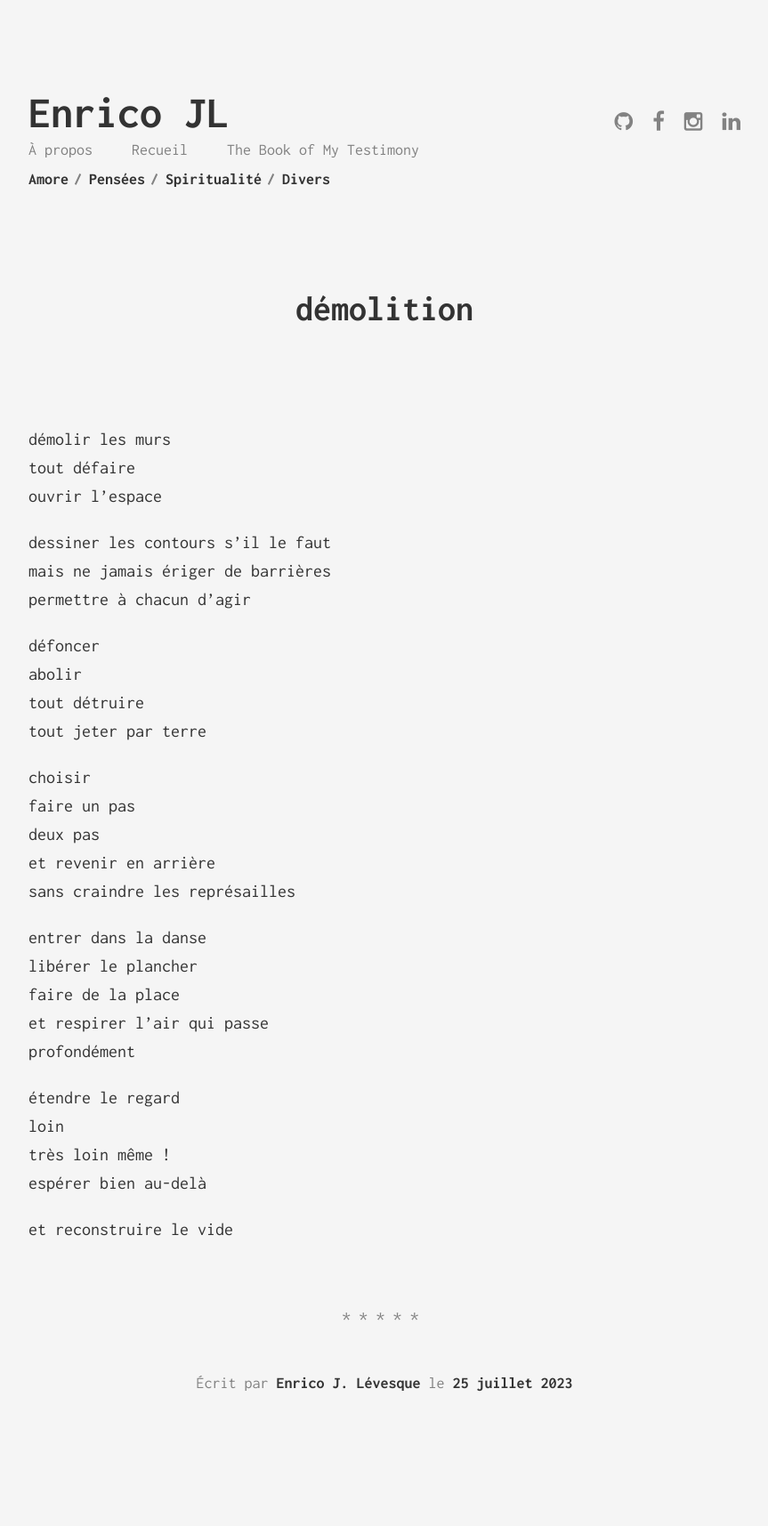
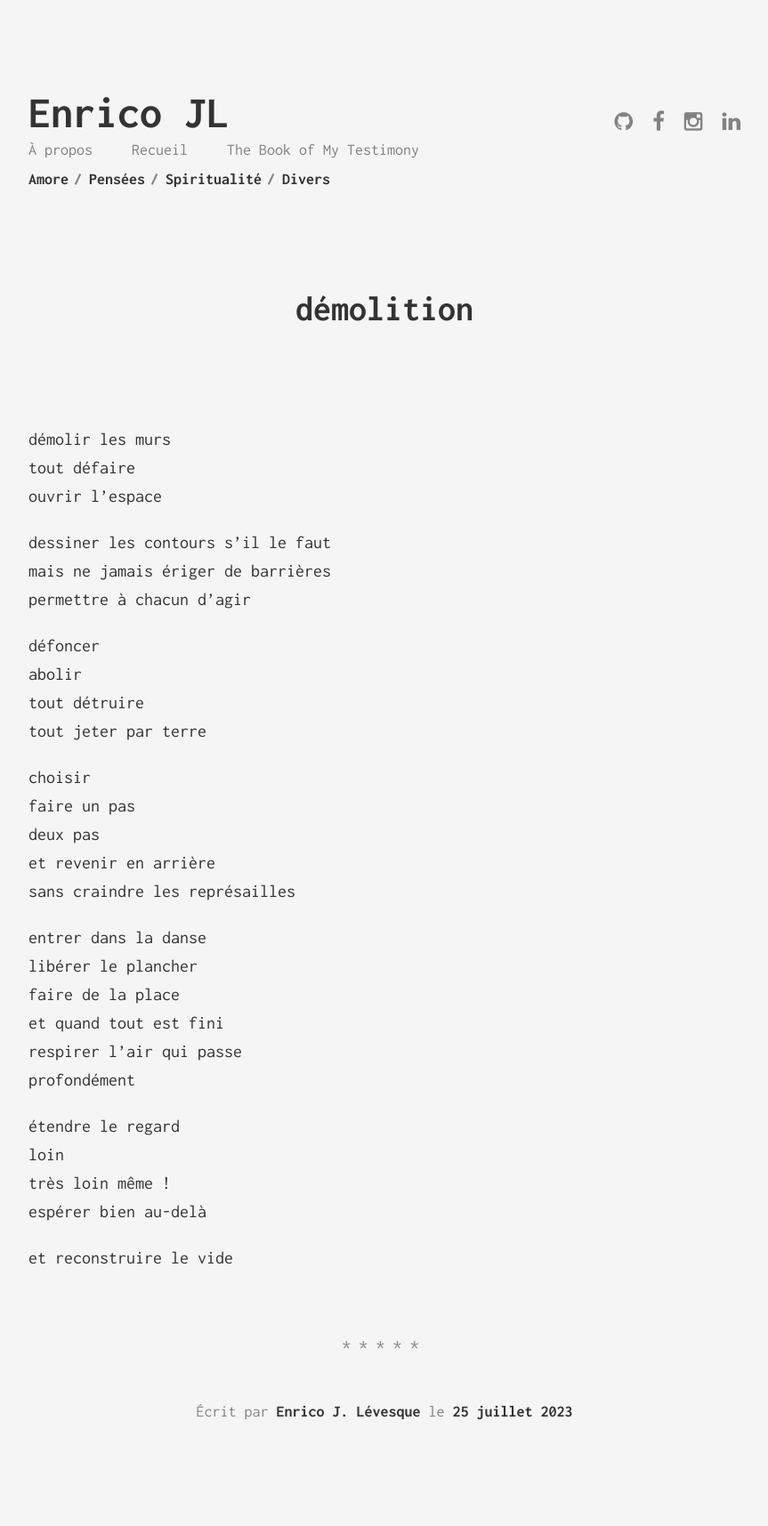
Before and after one commit to enricoJL/enricojl.github.io, a Jekyll site: the page built from _posts/2023-07-14-demolition.md, in a window 1280 px wide. Shown: the whole page at 89% size, without its empty margins (208-1071 px from the left). Built offline with Jekyll 4.4.1, drawn with Linux system fonts in a browser that asks for light colours; before the commit the page ends 1683 px from its top, so only the background shows below that.

Commit message:
quand tout est fini

```diff
--- a/_posts/2023-07-14-demolition.md
+++ b/_posts/2023-07-14-demolition.md
@@ -28,7 +28,8 @@ sans craindre les représailles
 entrer dans la danse
 libérer le plancher
 faire de la place
-et respirer l'air qui passe
+et quand tout est fini
+respirer l'air qui passe
 profondément
 
 étendre le regard
```
